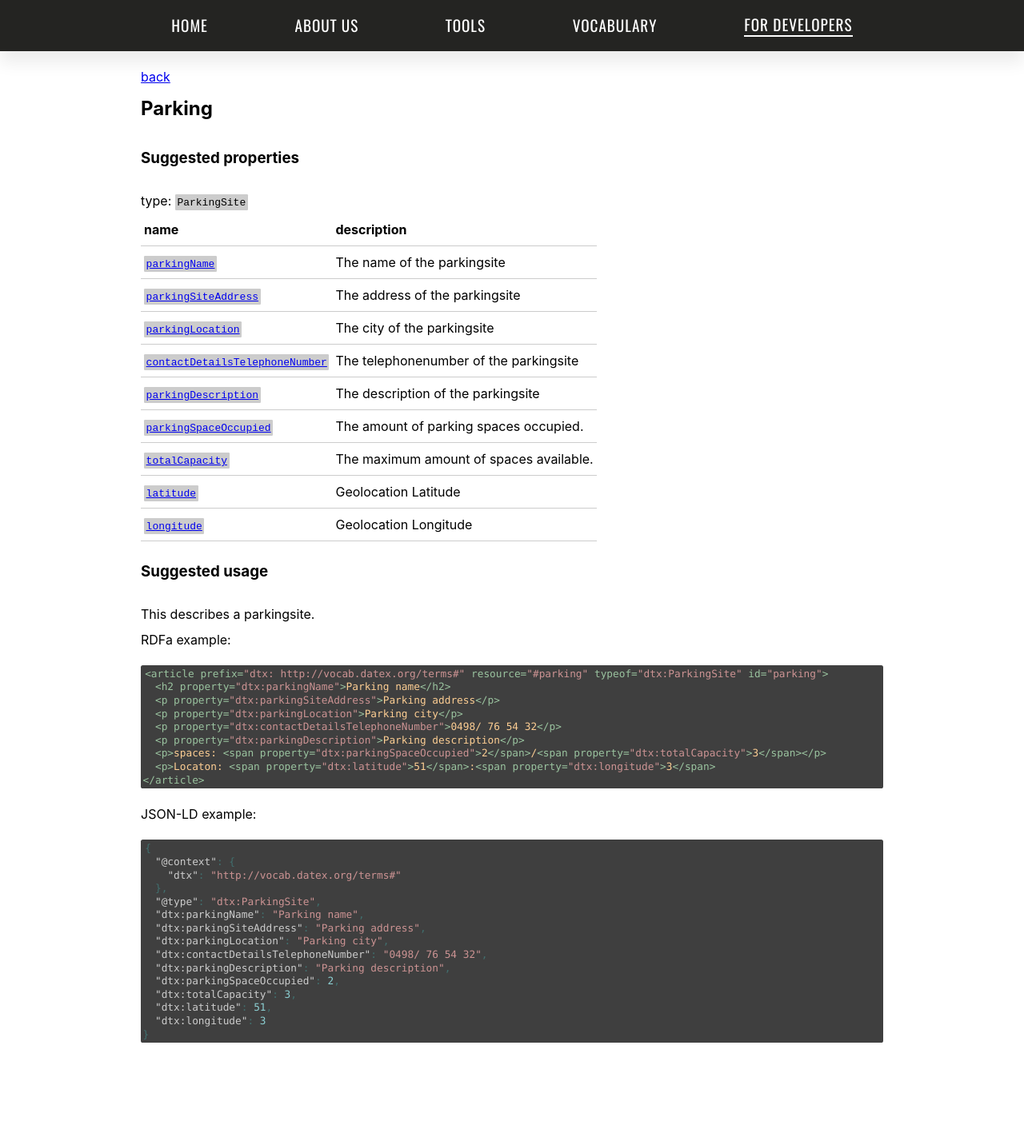
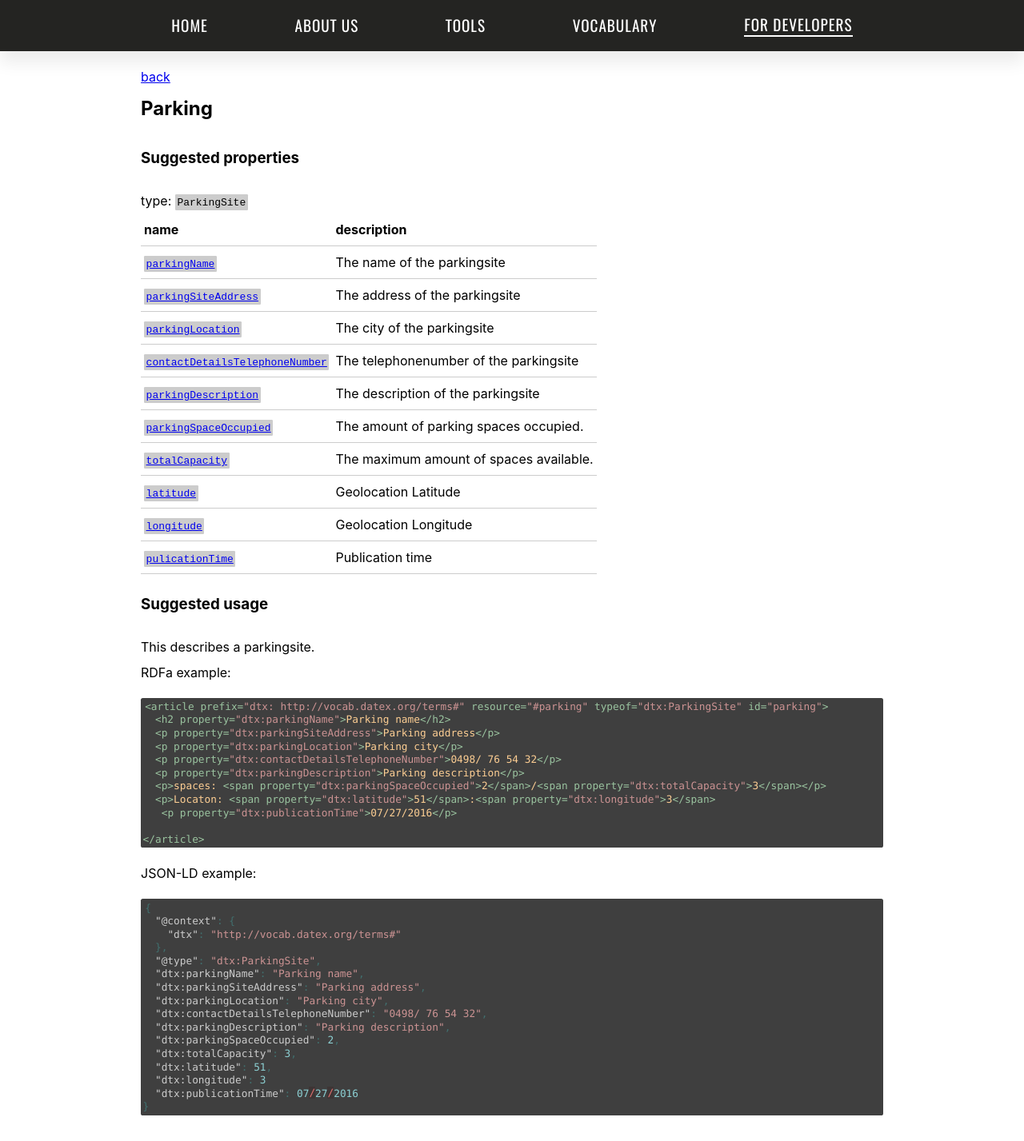
Before and after one commit to osoc16/mobylink, a Jekyll site: the page built from _examples/parking.md, in a window 1280 px wide. Shown: the whole page at 80% size. Built offline with Jekyll 4.4.1, drawn with Linux system fonts in a browser that asks for light colours; before the commit the page ends 1336 px from its top, so only the background shows below that.

Commit message:
added publication time

````diff
--- a/_examples/parking.md
+++ b/_examples/parking.md
@@ -30,6 +30,9 @@ properties:
   -
     property: longitude
     description:  Geolocation Longitude
+  -
+      property: pulicationTime
+      description:  Publication time
 ---
 
 This describes a parkingsite.
@@ -45,6 +48,8 @@ RDFa example:
   <p property="dtx:parkingDescription">Parking description</p>
   <p>spaces: <span property="dtx:parkingSpaceOccupied">2</span>/<span property="dtx:totalCapacity">3</span></p>
   <p>Locaton: <span property="dtx:latitude">51</span>:<span property="dtx:longitude">3</span>
+   <p property="dtx:publicationTime">07/27/2016</p>
+
 </article>
 ```
 
@@ -65,5 +70,6 @@ JSON-LD example:
   "dtx:totalCapacity": 3,
   "dtx:latitude": 51,
   "dtx:longitude": 3
+  "dtx:publicationTime": 07/27/2016
 }
 ```
````
